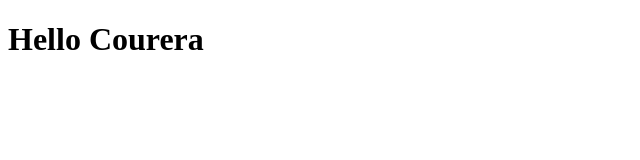
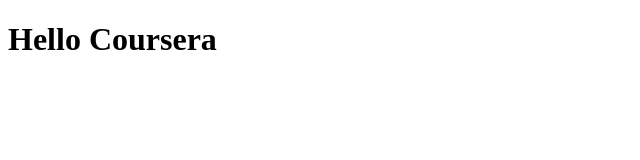
Before and after one commit to pcoutinh/Coursera-test, a plain HTML site: page site/index.html in a window 1280 px wide. Shown: the full height of the page, 0-640 px from the left. Drawn offline with Linux system fonts and the light colour scheme.

Commit message:
Corrected spelling

```diff
--- a/site/index.html
+++ b/site/index.html
@@ -4,6 +4,6 @@
 	<title>Hello Coursera</title>
 </head>
 <body>
-<h1>Hello Courera </h1>
+<h1>Hello Coursera </h1>
 </body>
 </html>
```
